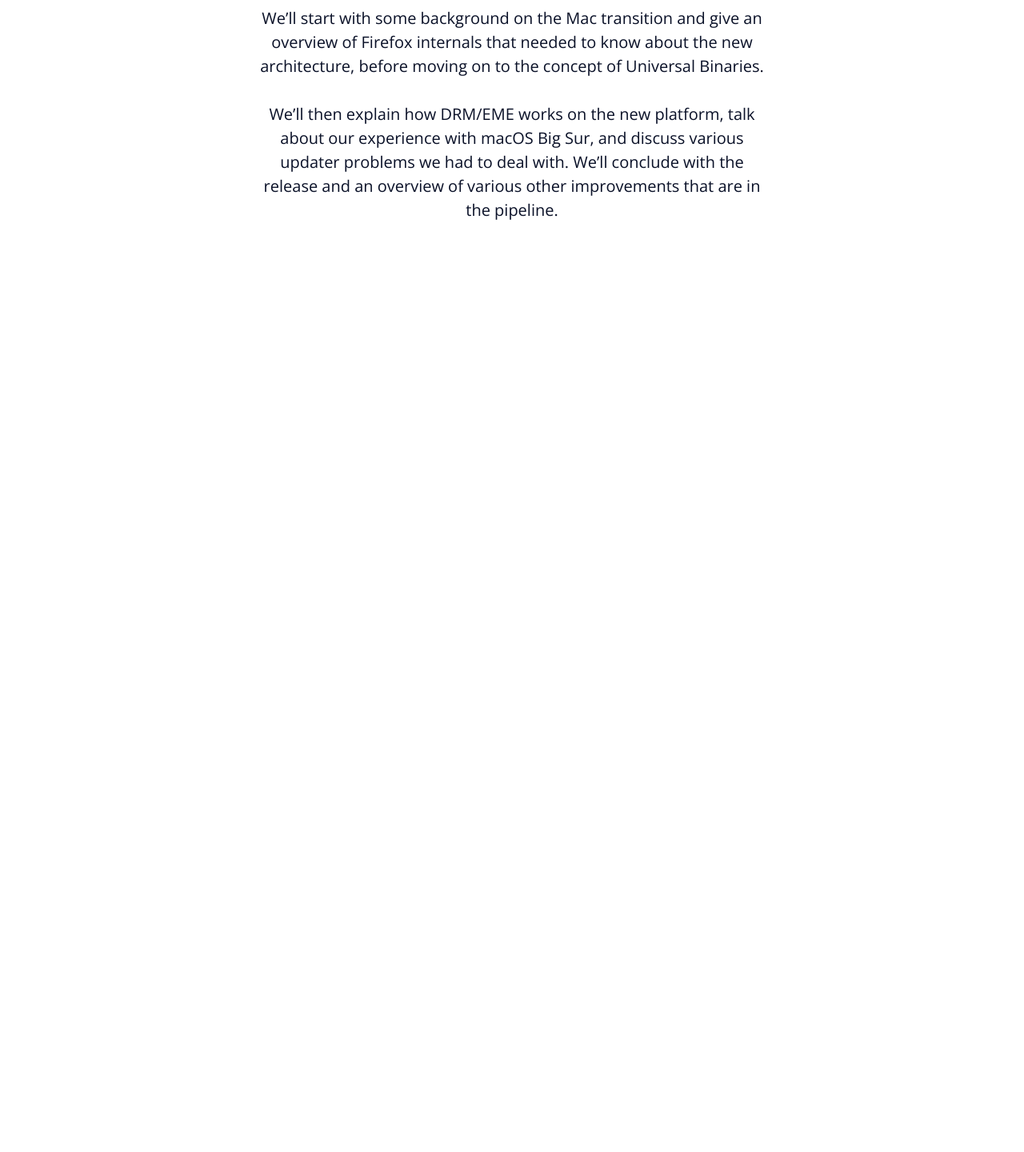
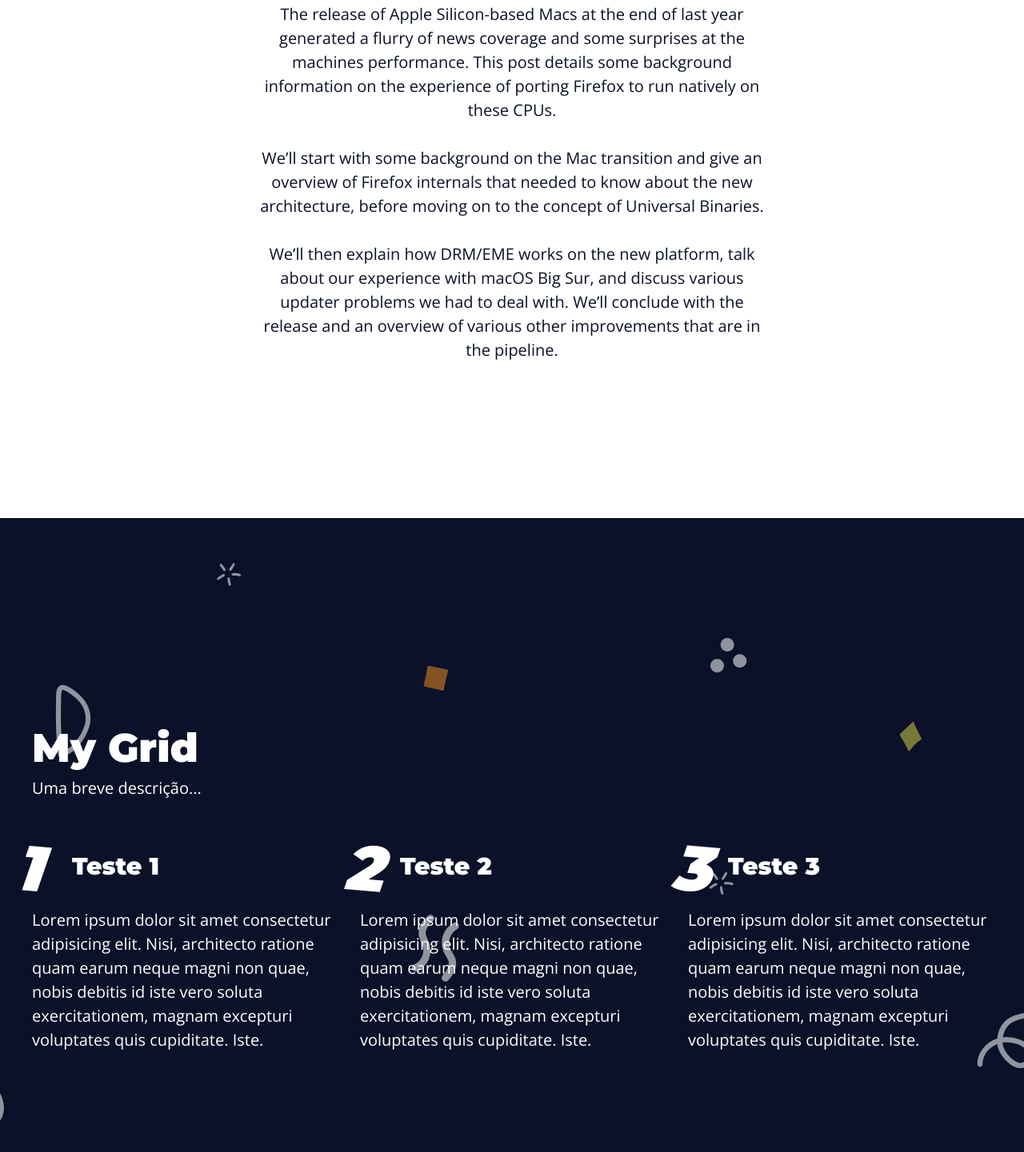
Before and after one commit to Rafael-Mota-Moraes/Landing-Page-HTML-e-CSS, a plain HTML site: page index.html in a window 1280 px wide. Shown: the part 1337-2778 px from the top of the page at 80% size. Before the commit the page ends 1785 px from the top, so only its background shows below. Drawn offline with nearby package versions, Linux system fonts and the light colour scheme.

Commit message:
sessão grid-one

```diff
--- a/assets/css/classes.css
+++ b/assets/css/classes.css
@@ -14,7 +14,7 @@
 .main-content {
   max-width: 120rem;
   margin: 0 auto;
-  padding: var(--gap);
+  padding: 8rem var(--gap);
 }
 
 .section {
--- a/assets/css/styles.css
+++ b/assets/css/styles.css
@@ -5,7 +5,7 @@
   grid-template-columns: 1fr 1.5fr;
   gap: var(--gap);
   align-items: stretch;
-  height: 100vh;
+  min-height: 100vh;
 }
 
 .intro-text-content,
@@ -24,7 +24,51 @@
   max-width: 64rem;
   height: 100vh;
   display: flex;
-  flex-flow: column wrap;
+  flex-flow: column nowrap;
   justify-content: center;
   text-align: center;
 }
+
+.top3-content h2 {
+  margin-top: 5rem;
+}
+
+.grid-one-content {
+  display: flex;
+  flex-flow: column wrap;
+  justify-content: center;
+  min-height: 100vh;
+}
+
+.grid-main-heading {
+  margin-bottom: 1rem;
+}
+
+.grid-description {
+  padding-bottom: 3rem;
+}
+
+.grid {
+  display: grid;
+  grid-template-columns: repeat(3, 1fr);
+  gap: var(--gap);
+  counter-reset: grid-counter;
+}
+
+.grid h3 {
+  position: relative;
+  font-size: 3rem;
+  padding-left: 5rem;
+  padding-bottom: 3rem;
+}
+
+.grid h3::before {
+  counter-increment: grid-counter;
+  content: counter(grid-counter);
+  position: absolute;
+  font-size: 8rem;
+  font-style: italic;
+  top: -3.5rem;
+  left: -2rem;
+  transform: rotate(5deg);
+}
--- a/index.html
+++ b/index.html
@@ -23,21 +23,18 @@
   <body class="main-bg">
     <aside class="menu white-bg">
       <div class="main-content menu-content">
-        <h1><a href="#">LOGO</a></h1>
+        <h1><a href="#home">LOGO</a></h1>
 
         <nav>
           <ul>
             <li>
-              <a href="#intro">intro</a>
+              <a href="#intro">top 3</a>
             </li>
             <li>
-              <a href="#top3">top 3</a>
+              <a href="#grid-one">grid one</a>
             </li>
             <li>
-              <a href="#">gallery</a>
-            </li>
-            <li>
-              <a href="#">word</a>
+              <a href="#gallery">gallery</a>
             </li>
             <li>
               <a href="#">contact</a>
@@ -49,27 +46,88 @@
 
     <div class="menu-spacing"></div>
 
-    <section id="intro" class="intro main-bg section">
+    <section id="home" class="intro main-bg section">
       <div class="main-content intro-content">
         <div class="intro-text-content">
           <h2>JANUARY BRINGS US FIREFOX 85</h2>
-          <p>To wrap up January, we are proud to bring you the release of Firefox 85. In this version we are bringing you support for the :focus-visible pseudo-class in CSS and associated devtools, and the complete removal of Flash support from Firefox.</p>
+          <p>
+            To wrap up January, we are proud to bring you the release of Firefox
+            85. In this version we are bringing you support for the
+            :focus-visible pseudo-class in CSS and associated devtools, and the
+            complete removal of Flash support from Firefox.
+          </p>
         </div>
         <div class="intro-img">
-          <img src="./assets/img/javascript.svg" alt="Imgem JS e CSS">
+          <img src="./assets/img/javascript.svg" alt="Imgem JS e CSS" />
         </div>
       </div>
     </section>
 
-    <section id="top3" class="white-bg section">
+    <section id="intro" class="white-bg section">
       <div class="main-content top3-content">
         <h2>TOP 3 JOBS</h2>
-        <p>The release of Apple Silicon-based Macs at the end of last year generated a flurry of news coverage and some surprises at the machines performance. This post details some background information on the experience of porting Firefox to run natively on these CPUs.</p>
-        <p>We’ll start with some background on the Mac transition and give an overview of Firefox internals that needed to know about the new architecture, before moving on to the concept of Universal Binaries.</p>
-        <p>We’ll then explain how DRM/EME works on the new platform, talk about our experience with macOS Big Sur, and discuss various updater problems we had to deal with. We’ll conclude with the release and an overview of various other improvements that are in the pipeline.</p>
+        <p>
+          The release of Apple Silicon-based Macs at the end of last year
+          generated a flurry of news coverage and some surprises at the machines
+          performance. This post details some background information on the
+          experience of porting Firefox to run natively on these CPUs.
+        </p>
+        <p>
+          We’ll start with some background on the Mac transition and give an
+          overview of Firefox internals that needed to know about the new
+          architecture, before moving on to the concept of Universal Binaries.
+        </p>
+        <p>
+          We’ll then explain how DRM/EME works on the new platform, talk about
+          our experience with macOS Big Sur, and discuss various updater
+          problems we had to deal with. We’ll conclude with the release and an
+          overview of various other improvements that are in the pipeline.
+        </p>
       </div>
     </section>
 
+    <section id="grid-one" class="main-bg section">
+      <div class="main-content grid-one-content">
+        <h2 class="grid-main-heading">My Grid</h2>
+        <p class="grid-description">Uma breve descrição...</p>
+
+        <div class="grid">
+          <article>
+            <h3>Teste 1</h3>
+            <p>
+              Lorem ipsum dolor sit amet consectetur adipisicing elit. Nisi,
+              architecto ratione quam earum neque magni non quae, nobis debitis
+              id iste vero soluta exercitationem, magnam excepturi voluptates
+              quis cupiditate. Iste.
+            </p>
+          </article>
+          <article>
+            <h3>Teste 2</h3>
+            <p>
+              Lorem ipsum dolor sit amet consectetur adipisicing elit. Nisi,
+              architecto ratione quam earum neque magni non quae, nobis debitis
+              id iste vero soluta exercitationem, magnam excepturi voluptates
+              quis cupiditate. Iste.
+            </p>
+          </article>
+          <article>
+            <h3>Teste 3</h3>
+            <p>
+              Lorem ipsum dolor sit amet consectetur adipisicing elit. Nisi,
+              architecto ratione quam earum neque magni non quae, nobis debitis
+              id iste vero soluta exercitationem, magnam excepturi voluptates
+              quis cupiditate. Iste.
+            </p>
+          </article>
+        </div>
+      </div>
+    </section>
+
+    <section id="gallery" class="section white-bg">
+      <div class="main-content">
+        <h1>TESTE</h1>
+      </div>
+    </section>
 
   </body>
 </html>
```
